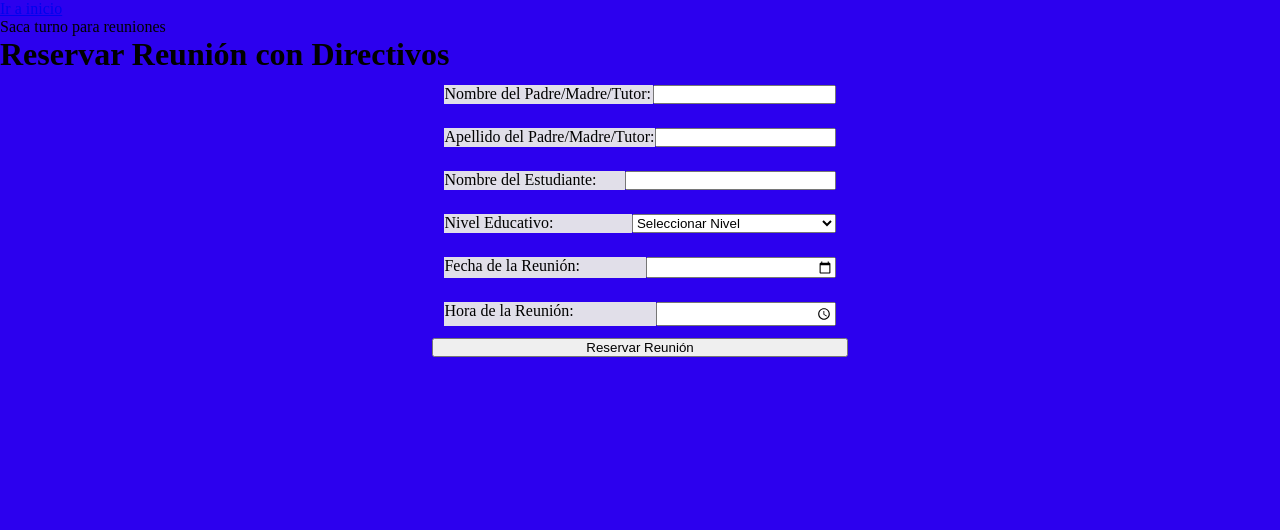
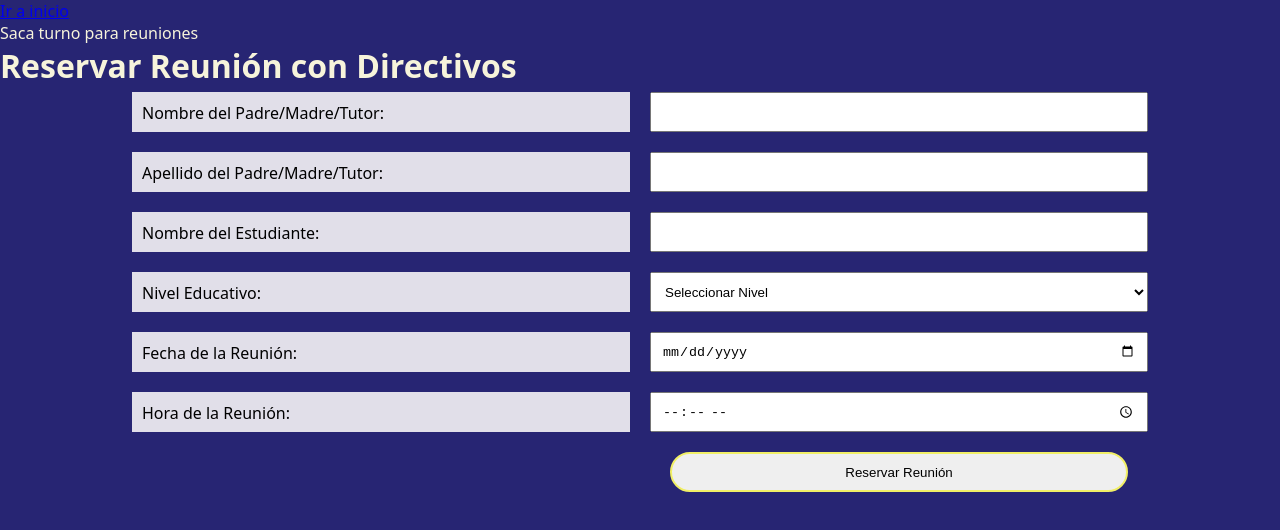
Before and after one commit to kevinfacundo/colegioWeb, a website: page pages/turnos.html in a window 1280 px wide. Drawn offline with Linux system fonts and the light colour scheme.

Commit message:
turnero con algunos estilos

```diff
--- a/package.json
+++ b/package.json
@@ -1,11 +1,11 @@
 {
   "name": "colegioweb",
   "version": "1.0.0",
-  "description": "",
   "main": "main.js",
   "scripts": {
     "test": "echo \"Error: no test specified\" && exit 1"
   },
   "author": "",
-  "license": "ISC"
+  "license": "ISC",
+  "description": ""
 }
--- a/pages/turnos.html
+++ b/pages/turnos.html
@@ -4,6 +4,9 @@
     <meta charset="UTF-8">
     <meta name="viewport" content="width=device-width, initial-scale=1.0">
     <link rel="stylesheet" href="../css/style.css">
+    <link rel="preconnect" href="https://fonts.googleapis.com">
+<link rel="preconnect" href="https://fonts.gstatic.com" crossorigin>
+<link href="https://fonts.googleapis.com/css2?family=Open+Sans:ital,wght@0,300..800;1,300..800&display=swap" rel="stylesheet">
     <title>Turnero del colegio</title>
 </head>
 <body class="turnos">
--- /dev/null
+++ b/scss/base/_vars.scss
@@ -0,0 +1,4 @@
+$mainColor: #272573;
+$secondaryColor: #f7f4db;
+$mainFont: "Nunito sans", sans-serif;
+$formFont:  system-ui;
--- a/scss/components/_formularioReunion.scss
+++ b/scss/components/_formularioReunion.scss
@@ -1,28 +1,33 @@
-.formulario-reunion{
+.formulario-reunion {
     display: grid;
+    grid-template-columns: 0.4fr 0.4fr;
+    gap: 10px;
     justify-content: center;
+    font-family: $formFont;
 }
-.elementos-formulario {
-    display: grid;
-    align-content: baseline;
-    grid-template-areas: "a1 a2";
-    padding: 10px;
-    margin: 2px;
-}
-    div{
-        width: 0.5fr;
-    }
-
-    div label {
-        display: flex;
-        justify-content: left;
-        grid-area: a1;
+    label {
+        grid-column: 1;
+        object-fit: cover;
         color: #000000;
         background-color: #e1dfe9;
+        padding: 10px;
+        margin: 5px;
+        height: 40px;
+        font-family: $formFont;
+        font-size: 1rem;
     }
-    div input{
-        color: #ffffff;
-        grid-area: a2;
-        align-items: right;
-
+    input,  select, button {
+        grid-column: 2;
+        padding: 10px;
+        margin: 5px;
+        height: 40px;
     }
+    button {
+        width: 90%;
+        border: solid 2.5px #f1ef66;
+        border-radius: 20px;
+        justify-self: center;
+    }
+.elementos-formulario {
+    display: contents;
+}
--- a/scss/layouts/_turnos.scss
+++ b/scss/layouts/_turnos.scss
@@ -1,3 +1,5 @@
 .turnos {
-    background-color: #2c00ee;
+    background-color: $mainColor;
+    color: $secondaryColor;
+    font-family: $formFont;
 }
--- a/scss/style.scss
+++ b/scss/style.scss
@@ -1,4 +1,5 @@
 @import 'base/reset';
+@import 'base/vars';
 
 @import 'components/footer';
 @import 'components/formularioReunion';
```
Also changed, not shown: css/style.css, 1 other file.
